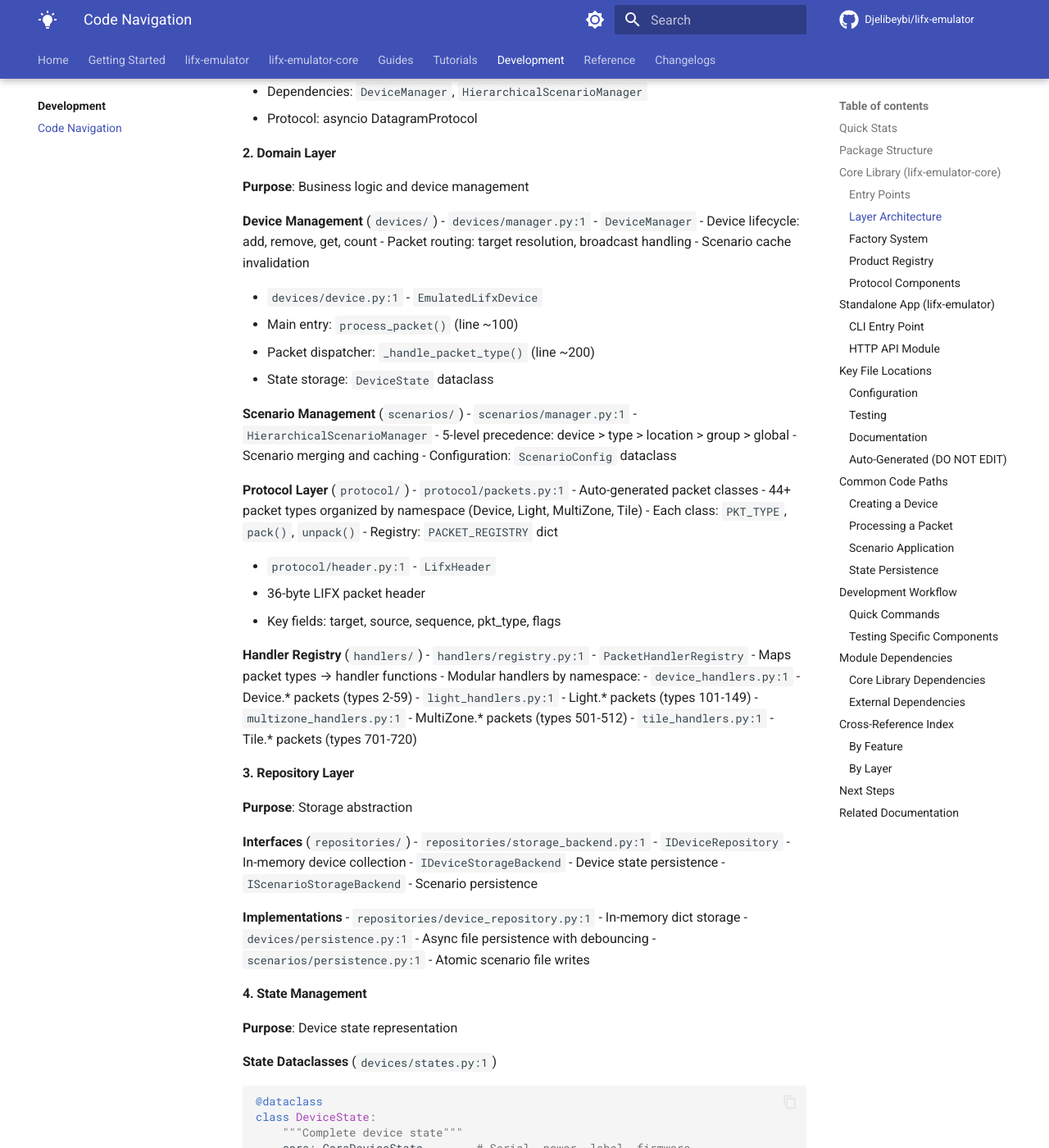
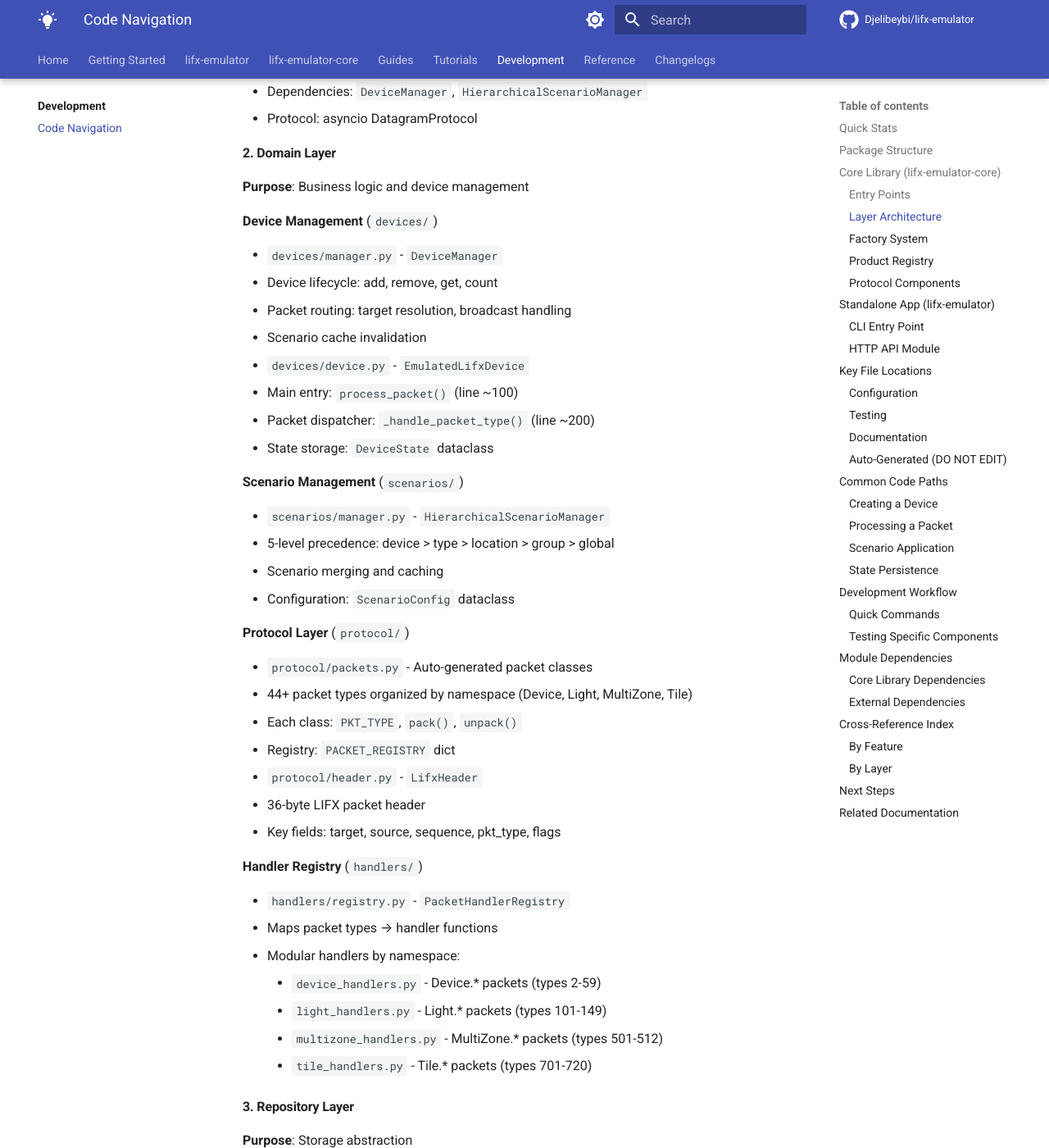
Before and after one commit to Djelibeybi/lifx-emulator, an MkDocs documentation site: the page built from docs/development/code-navigation.md, in a window 1280 px wide and 1400 px high, scrolled down 1540 px. Shown: the whole window at 82% size. Built offline with MkDocs 1.6.1 and Material for MkDocs 9.7.7, drawn with Linux system fonts in a browser that asks for light colours; comment, search, counter and statistics services are not loaded; the version menu is left out; some of the changed text lies outside the part shown.

Commit message:
refactor(app): extract ScenarioService from scenarios router
Create ScenarioService to parallel DeviceService, moving all
scenario_manager access, serial validation, cache invalidation,
and persistence logic out of the router and into a testable service
layer. Also clean up docs: remove stale :1 line references, add
blank lines before lists, convert ASCII flow diagrams to Mermaid.

Co-Authored-By: Claude Opus 4.5 <noreply@anthropic.com>
Signed-off-by: Avi Miller <me@dje.li>

````diff
--- a/docs/development/code-navigation.md
+++ b/docs/development/code-navigation.md
@@ -42,7 +42,8 @@ lifx-emulator/
 
 ### Entry Points
 
-**Main exports** (`packages/lifx-emulator-core/src/lifx_emulator/__init__.py:1`)
+**Main exports** (`packages/lifx-emulator-core/src/lifx_emulator/__init__.py`)
+
 ```python
 from lifx_emulator import (
     EmulatedLifxServer,      # UDP server
@@ -58,7 +59,7 @@ from lifx_emulator import (
 #### 1. Network Layer
 **Purpose**: UDP protocol handling
 
-- `server.py:1` - `EmulatedLifxServer`
+- `server.py` - `EmulatedLifxServer`
   - Responsibilities: Network I/O, packet routing
   - Dependencies: `DeviceManager`, `HierarchicalScenarioManager`
   - Protocol: asyncio DatagramProtocol
@@ -67,59 +68,66 @@ from lifx_emulator import (
 **Purpose**: Business logic and device management
 
 **Device Management** (`devices/`)
-- `devices/manager.py:1` - `DeviceManager`
+
+- `devices/manager.py` - `DeviceManager`
   - Device lifecycle: add, remove, get, count
   - Packet routing: target resolution, broadcast handling
   - Scenario cache invalidation
 
-- `devices/device.py:1` - `EmulatedLifxDevice`
+- `devices/device.py` - `EmulatedLifxDevice`
   - Main entry: `process_packet()` (line ~100)
   - Packet dispatcher: `_handle_packet_type()` (line ~200)
   - State storage: `DeviceState` dataclass
 
 **Scenario Management** (`scenarios/`)
-- `scenarios/manager.py:1` - `HierarchicalScenarioManager`
+
+- `scenarios/manager.py` - `HierarchicalScenarioManager`
   - 5-level precedence: device > type > location > group > global
   - Scenario merging and caching
   - Configuration: `ScenarioConfig` dataclass
 
 **Protocol Layer** (`protocol/`)
-- `protocol/packets.py:1` - Auto-generated packet classes
+
+- `protocol/packets.py` - Auto-generated packet classes
   - 44+ packet types organized by namespace (Device, Light, MultiZone, Tile)
   - Each class: `PKT_TYPE`, `pack()`, `unpack()`
   - Registry: `PACKET_REGISTRY` dict
 
-- `protocol/header.py:1` - `LifxHeader`
+- `protocol/header.py` - `LifxHeader`
   - 36-byte LIFX packet header
   - Key fields: target, source, sequence, pkt_type, flags
 
 **Handler Registry** (`handlers/`)
-- `handlers/registry.py:1` - `PacketHandlerRegistry`
+
+- `handlers/registry.py` - `PacketHandlerRegistry`
   - Maps packet types → handler functions
   - Modular handlers by namespace:
-    - `device_handlers.py:1` - Device.* packets (types 2-59)
-    - `light_handlers.py:1` - Light.* packets (types 101-149)
-    - `multizone_handlers.py:1` - MultiZone.* packets (types 501-512)
-    - `tile_handlers.py:1` - Tile.* packets (types 701-720)
+    - `device_handlers.py` - Device.* packets (types 2-59)
+    - `light_handlers.py` - Light.* packets (types 101-149)
+    - `multizone_handlers.py` - MultiZone.* packets (types 501-512)
+    - `tile_handlers.py` - Tile.* packets (types 701-720)
 
 #### 3. Repository Layer
 **Purpose**: Storage abstraction
 
 **Interfaces** (`repositories/`)
-- `repositories/storage_backend.py:1`
+
+- `repositories/storage_backend.py`
   - `IDeviceRepository` - In-memory device collection
   - `IDeviceStorageBackend` - Device state persistence
   - `IScenarioStorageBackend` - Scenario persistence
 
 **Implementations**
-- `repositories/device_repository.py:1` - In-memory dict storage
-- `devices/persistence.py:1` - Async file persistence with debouncing
-- `scenarios/persistence.py:1` - Atomic scenario file writes
+
+- `repositories/device_repository.py` - In-memory dict storage
+- `devices/persistence.py` - Async file persistence with debouncing
+- `scenarios/persistence.py` - Atomic scenario file writes
 
 #### 4. State Management
 **Purpose**: Device state representation
 
-**State Dataclasses** (`devices/states.py:1`)
+**State Dataclasses** (`devices/states.py`)
+
 ```python
 @dataclass
 class DeviceState:
@@ -134,12 +142,14 @@ class DeviceState:
 ```
 
 **Capability Detection**
+
 - `has_color`, `has_infrared`, `has_multizone`, `has_matrix`, `has_hev`
 - `has_relays`, `has_buttons` (for LIFX Switch devices)
 
 ### Factory System
 
-**Factory Functions** (`factories/factory.py:1`)
+**Factory Functions** (`factories/factory.py`)
+
 ```python
 # Simple factories
 create_color_light(serial, storage) -> EmulatedLifxDevice
@@ -151,7 +161,8 @@ create_switch(serial, product_id, storage)
 create_device(product_id, serial, zone_count, tile_count, storage)
 ```
 
-**Builder Pattern** (`factories/builder.py:1`)
+**Builder Pattern** (`factories/builder.py`)
+
 ```python
 builder = (
     DeviceBuilder()
@@ -164,23 +175,27 @@ builder = (
 ```
 
 **Configuration Services**
-- `factories/serial_generator.py:1` - Serial number generation
-- `factories/firmware_config.py:1` - Firmware version logic
-- `factories/default_config.py:1` - Default color/power values
+
+- `factories/serial_generator.py` - Serial number generation
+- `factories/firmware_config.py` - Firmware version logic
+- `factories/default_config.py` - Default color/power values
 
 ### Product Registry
 
-**Registry** (`products/registry.py:1`)
+**Registry** (`products/registry.py`)
+
 - **Auto-generated** from LIFX GitHub (DO NOT EDIT)
 - 137+ product definitions with capabilities
 - Pre-built `ProductInfo` instances
 
-**Specs** (`products/specs.py:1` + `specs.yml`)
+**Specs** (`products/specs.py` + `specs.yml`)
+
 - Product-specific configuration
 - Zone counts, tile dimensions, defaults
 - Manually maintained for accuracy
 
-**Generator** (`products/generator.py:1`)
+**Generator** (`products/generator.py`)
+
 ```bash
 python -m lifx_emulator.products.generator
 # Downloads latest products.json
@@ -190,16 +205,19 @@ python -m lifx_emulator.products.generator
 
 ### Protocol Components
 
-**Serializer** (`protocol/serializer.py:1`)
+**Serializer** (`protocol/serializer.py`)
+
 - Low-level binary packing/unpacking
 - Handles: byte arrays, enums, nested types, arrays
 
-**Types** (`protocol/protocol_types.py:1`)
+**Types** (`protocol/protocol_types.py`)
+
 - `LightHsbk` - Color representation
 - `TileStateDevice` - Tile configuration
 - Effect settings, enums, constants
 
-**Generator** (`protocol/generator.py:1`)
+**Generator** (`protocol/generator.py`)
+
 ```bash
 python -m lifx_emulator.protocol.generator
 # Regenerates packets.py from LIFX YAML spec
@@ -209,7 +227,8 @@ python -m lifx_emulator.protocol.generator
 
 ### CLI Entry Point
 
-**Main** (`packages/lifx-emulator/src/lifx_emulator_app/__main__.py:1`)
+**Main** (`packages/lifx-emulator/src/lifx_emulator_app/__main__.py`)
+
 - Command-line argument parsing (cyclopts)
 - Device creation from CLI parameters
 - Server startup and lifecycle management
@@ -217,7 +236,8 @@ python -m lifx_emulator.protocol.generator
 
 ### HTTP API Module
 
-**FastAPI App** (`api/app.py:1`)
+**FastAPI App** (`api/app.py`)
+
 ```python
 def create_api_app(server: EmulatedLifxServer) -> FastAPI:
     """Creates OpenAPI 3.1.0 compliant FastAPI application"""
@@ -227,100 +247,91 @@ def run_api_server(server, host, port):
 ```
 
 **Routers** (`api/routers/`)
+
 - `monitoring.py` - `/api/stats`, `/api/activity`
 - `devices.py` - `/api/devices`, `/api/devices/{serial}`
 - `scenarios.py` - `/api/scenarios/*` (5 scope levels)
 
-**Models** (`api/models.py:1`)
+**Models** (`api/models.py`)
+
 - Pydantic request/response validation
 - OpenAPI schema generation
 - Type-safe API contracts
 
 **Services** (`api/services/`)
-- Business logic layer
-- Separates API concerns from domain logic
+
+- Business logic layer separating API concerns from domain logic
+- `device_service.py` - `DeviceService`: device CRUD (list, get, create, delete, clear)
+- `scenario_service.py` - `ScenarioService`: scenario get/set/delete across all 5 scope levels (global, device, type, location, group) with automatic cache invalidation and persistence
 
 ## Key File Locations
 
 ### Configuration
-- `pyproject.toml:1` - Workspace configuration
-- `packages/lifx-emulator-core/pyproject.toml:1` - Library package config
-- `packages/lifx-emulator/pyproject.toml:1` - App package config
+
+- `pyproject.toml` - Workspace configuration
+- `packages/lifx-emulator-core/pyproject.toml` - Library package config
+- `packages/lifx-emulator/pyproject.toml` - App package config
 
 ### Testing
+
 - `packages/lifx-emulator-core/tests/` - Library tests
 - `packages/lifx-emulator/tests/` - App/API tests
-- Test count: 764 total
+- Test count: 953 total
 
 ### Documentation
+
 - `docs/` - MkDocs documentation (41 files)
-- `CLAUDE.md:1` - AI assistant guidance
-- `README.md:1` - Project overview
+- `CLAUDE.md` - AI assistant guidance
+- `README.md` - Project overview
 
 ### Auto-Generated (DO NOT EDIT)
-- `packages/lifx-emulator-core/src/lifx_emulator/products/registry.py:1`
-- `packages/lifx-emulator-core/src/lifx_emulator/protocol/packets.py:1`
+
+- `packages/lifx-emulator-core/src/lifx_emulator/products/registry.py`
+- `packages/lifx-emulator-core/src/lifx_emulator/protocol/packets.py`
 
 ## Common Code Paths
 
 ### Creating a Device
-```
-CLI Args
-  ↓
-__main__.py:main()
-  ↓
-factories/factory.py:create_*()
-  ↓
-factories/builder.py:DeviceBuilder
-  ↓
-devices/device.py:EmulatedLifxDevice()
+```mermaid
+graph TD
+    A[CLI Args] --> B["__main__.py:main()"]
+    B --> C["factories/factory.py:create_*()"]
+    C --> D[factories/builder.py:DeviceBuilder]
+    D --> E["devices/device.py:EmulatedLifxDevice()"]
 ```
 
 ### Processing a Packet
-```
-UDP Socket
-  ↓
-server.py:EmulatedLifxServer.handle_packet()
-  ↓
-devices/manager.py:DeviceManager.route_packet()
-  ↓
-devices/device.py:EmulatedLifxDevice.process_packet()
-  ↓
-handlers/registry.py:PacketHandlerRegistry.get_handler()
-  ↓
-handlers/*_handlers.py:handle_*()
-  ↓
-Response packets sent via UDP
+```mermaid
+graph TD
+    A[UDP Socket] --> B["EmulatedLifxServer.handle_packet()"]
+    B --> C["DeviceManager.route_packet()"]
+    C --> D["EmulatedLifxDevice.process_packet()"]
+    D --> E["PacketHandlerRegistry.get_handler()"]
+    E --> F["handlers/*_handlers.py:handle_*()"]
+    F --> G[Response packets sent via UDP]
 ```
 
 ### Scenario Application
-```
-Scenario Config
-  ↓
-scenarios/manager.py:HierarchicalScenarioManager.set_*_scenario()
-  ↓
-Cache invalidation
-  ↓
-devices/device.py:EmulatedLifxDevice.invalidate_scenario_cache()
-  ↓
-Next packet: get_scenario_for_device()
-  ↓
-Merged scenario applied (drop/delay/malform)
+```mermaid
+graph TD
+    A[HTTP Request: PUT /api/scenarios/*] --> B[scenarios router]
+    B --> C[ScenarioService.set_*_scenario]
+    C --> D[HierarchicalScenarioManager.set_*_scenario]
+    C --> E[ScenarioService._persist]
+    E --> F[invalidate_all_scenario_caches]
+    E --> G[ScenarioPersistenceAsyncFile.save]
+    F --> H[Next packet: get_scenario_for_device]
+    H --> I[Merged scenario applied]
 ```
 
 ### State Persistence
-```
-State Change
-  ↓
-devices/device.py:EmulatedLifxDevice.state (modified)
-  ↓
-Observer pattern: notify state change
-  ↓
-devices/persistence.py:DevicePersistenceAsyncFile.save_device_state()
-  ↓
-Debounced async write (100ms default)
-  ↓
-JSON file: ~/.lifx-emulator/{serial}.json
+```mermaid
+graph TD
+    A[State Change] --> B["EmulatedLifxDevice.state modified"]
+    B --> C[Observer pattern: notify state change]
+    C --> D["DevicePersistenceAsyncFile.save_device_state()"]
+    D --> E["Debounced async write (100ms default)"]
+    E --> F["JSON file: ~/.lifx-emulator/{serial}.json"]
 ```
 
 ## Development Workflow
@@ -379,6 +390,7 @@ lifx_emulator/
 ```
 
 ### External Dependencies
+
 - **pydantic**: State validation, API models
 - **pyyaml**: Product specs loading
 - **fastapi**: HTTP API (app only)
@@ -391,63 +403,74 @@ lifx_emulator/
 ### By Feature
 
 **Device Creation**
-- Entry: `factories/__init__.py:1`
-- Functions: `factories/factory.py:1`
-- Builder: `factories/builder.py:1`
-- Docs: `docs/library/factories.md:1`
+
+- Entry: `factories/__init__.py`
+- Functions: `factories/factory.py`
+- Builder: `factories/builder.py`
+- Docs: `docs/library/factories.md`
 
 **Packet Processing**
-- Entry: `devices/device.py:100` (process_packet)
-- Handlers: `handlers/registry.py:1`
-- Protocol: `protocol/packets.py:1`
-- Docs: `docs/architecture/packet-flow.md:1`
+
+- Entry: `devices/device.py` (`process_packet`)
+- Handlers: `handlers/registry.py`
+- Protocol: `protocol/packets.py`
+- Docs: `docs/architecture/packet-flow.md`
 
 **State Management**
-- States: `devices/states.py:1`
-- Persistence: `devices/persistence.py:1`
-- Serialization: `devices/state_serializer.py:1`
-- Docs: `docs/architecture/device-state.md:1`, `docs/library/storage.md:1`
+
+- States: `devices/states.py`
+- Persistence: `devices/persistence.py`
+- Serialization: `devices/state_serializer.py`
+- Docs: `docs/architecture/device-state.md`, `docs/library/storage.md`
 
 **Scenario Management**
-- Manager: `scenarios/manager.py:1`
-- Models: `scenarios/models.py:1`
-- API: `api/routers/scenarios.py:1`
-- Docs: `docs/guide/testing-scenarios.md:1`, `docs/cli/scenario-api.md:1`
+
+- Manager: `scenarios/manager.py`
+- Models: `scenarios/models.py`
+- Service: `api/services/scenario_service.py`
+- API: `api/routers/scenarios.py`
+- Docs: `docs/guide/testing-scenarios.md`, `docs/cli/scenario-api.md`
 
 **HTTP API**
-- App: `api/app.py:1`
+
+- App: `api/app.py`
 - Routers: `api/routers/`
-- Models: `api/models.py:1`
-- Docs: `docs/cli/web-interface.md:1`, `docs/cli/device-management-api.md:1`
+- Services: `api/services/device_service.py`, `api/services/scenario_service.py`
+- Models: `api/models.py`
+- Docs: `docs/cli/web-interface.md`, `docs/cli/device-management-api.md`
 
 ### By Layer
 
 **Network Layer**
-- `server.py:1` - UDP server
-- Docs: `docs/library/server.md:1`
+
+- `server.py` - UDP server
+- Docs: `docs/library/server.md`
 
 **Domain Layer**
-- `devices/manager.py:1` - Device management
-- `scenarios/manager.py:1` - Scenario management
-- Docs: `docs/architecture/overview.md:1`
+
+- `devices/manager.py` - Device management
+- `scenarios/manager.py` - Scenario management
+- Docs: `docs/architecture/overview.md`
 
 **Repository Layer**
-- `repositories/device_repository.py:1` - In-memory storage
-- `repositories/storage_backend.py:1` - Interfaces
-- Docs: `docs/architecture/overview.md:1` (Repository Pattern section)
+
+- `repositories/device_repository.py` - In-memory storage
+- `repositories/storage_backend.py` - Interfaces
+- Docs: `docs/architecture/overview.md` (Repository Pattern section)
 
 **Persistence Layer**
-- `devices/persistence.py:1` - Device state files
-- `scenarios/persistence.py:1` - Scenario files
-- Docs: `docs/library/storage.md:1`, `docs/cli/storage.md:1`
+
+- `devices/persistence.py` - Device state files
+- `scenarios/persistence.py` - Scenario files
+- Docs: `docs/library/storage.md`, `docs/cli/storage.md`
 
 ## Next Steps
 
-- **New to the codebase?** Start with `docs/getting-started/quickstart.md:1`
-- **Adding features?** Review `docs/architecture/overview.md:1`
-- **Writing tests?** Check `docs/guide/integration-testing.md:1`
-- **Using the API?** See `docs/cli/device-management-api.md:1`
-- **Understanding protocol?** Read `docs/architecture/protocol.md:1`
+- **New to the codebase?** Start with `docs/getting-started/quickstart.md`
+- **Adding features?** Review `docs/architecture/overview.md`
+- **Writing tests?** Check `docs/guide/integration-testing.md`
+- **Using the API?** See `docs/cli/device-management-api.md`
+- **Understanding protocol?** Read `docs/architecture/protocol.md`
 
 ## Related Documentation
 
````
Also changed, not shown: other parts of docs/development/code-navigation.md (+1 -1 lines), CLAUDE.md (+1 -1 lines), docs/architecture/decisions.md (+26 -26 lines), 4 other files.
